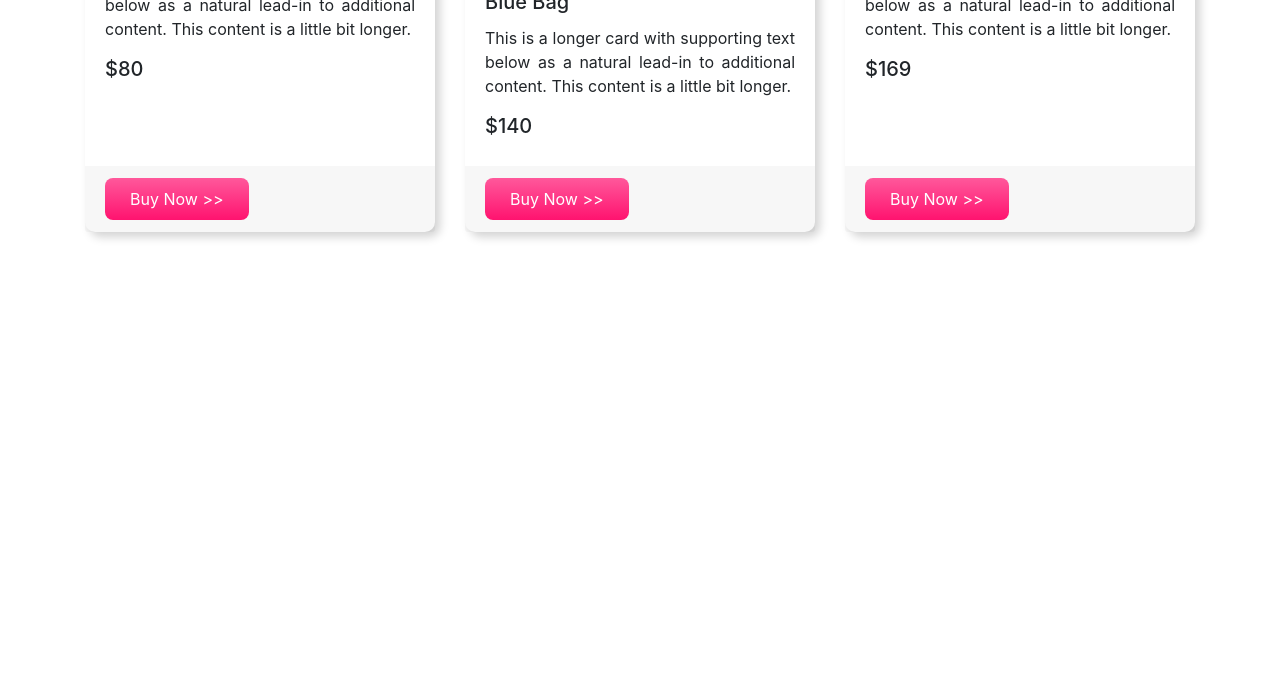
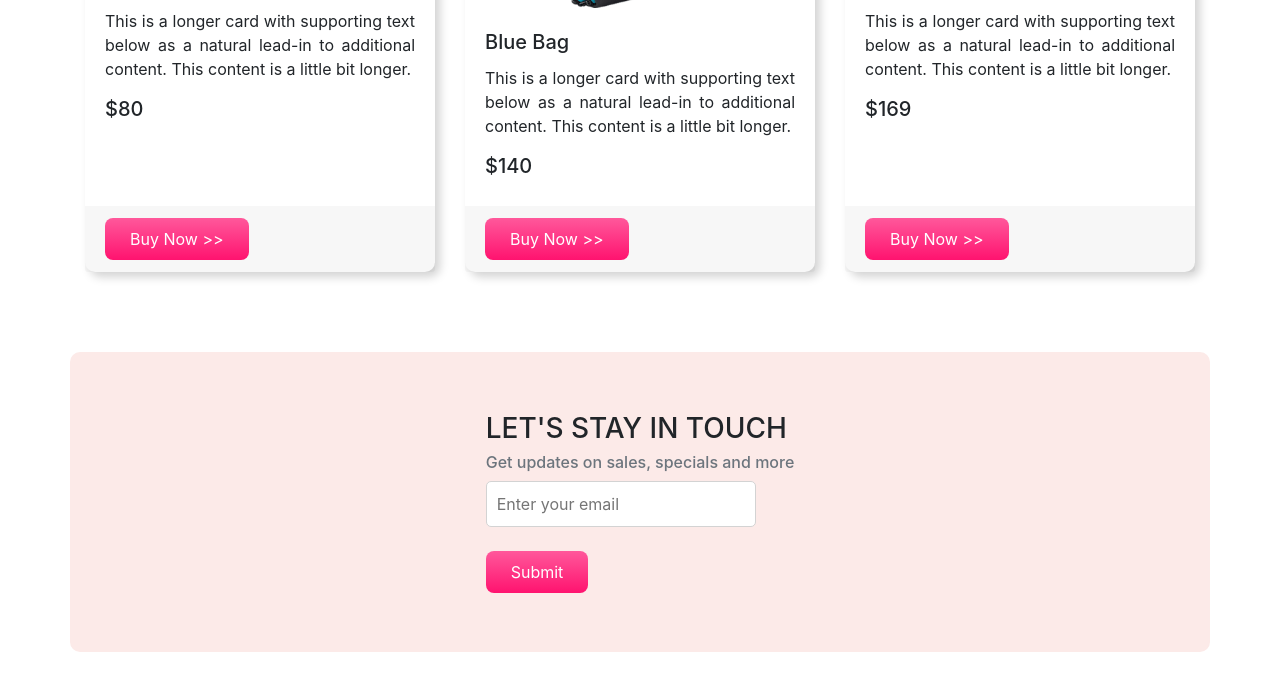
Before and after one commit to programmerprime/panda-commerce, a plain HTML site: page index.html in a window 1280 px wide. Shown: the part 1770-2460 px from the top of the page. Before the commit the page ends 2062 px from the top, so only its background shows below. Drawn offline with nearby package versions, Linux system fonts and the light colour scheme.

Commit message:
subscibe section added

```diff
--- a/index.html
+++ b/index.html
@@ -223,6 +223,17 @@
   </div>
 </div>
 
+<!-- end of backpack section -->
+
+<div class="container pink-bg d-flex justify-content-center align-items-center" id="subscribe">
+  <div>
+    <h3>LET'S STAY IN TOUCH</h3>
+    <h6 class="text-muted">Get updates on sales, specials and more</h6>
+    <input class="input-box" type="text" placeholder="Enter your email"><br><br>
+    <button class="buy-now-button">Submit</button>
+  </div>
+</div>
+
 
     <script src="https://code.jquery.com/jquery-3.5.1.slim.min.js" integrity="sha384-DfXdz2htPH0lsSSs5nCTpuj/zy4C+OGpamoFVy38MVBnE+IbbVYUew+OrCXaRkfj" crossorigin="anonymous"></script>
     <script src="https://cdn.jsdelivr.net/npm/popper.js@1.16.0/dist/umd/popper.min.js" integrity="sha384-Q6E9RHvbIyZFJoft+2mJbHaEWldlvI9IOYy5n3zV9zzTtmI3UksdQRVvoxMfooAo" crossorigin="anonymous"></script>
--- a/style.css
+++ b/style.css
@@ -70,9 +70,25 @@
 }
 
 #shoes {
+    margin-top: 20px;
     margin-bottom: 60px;
 }
 
 #backpack {
+    margin-top: 80px;
+    margin-bottom: 80px;
+}
+
+#subscribe {
+    height: 300px;
+    margin-top: 20px;
     margin-bottom: 60px;
 }
+
+.input-box {
+    border-radius: 5px;
+    border: none;
+    padding: 10px;
+    size: 40;
+    border: 1px solid lightgray;
+}
```
